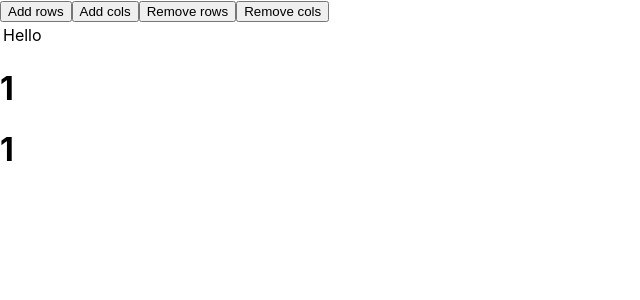
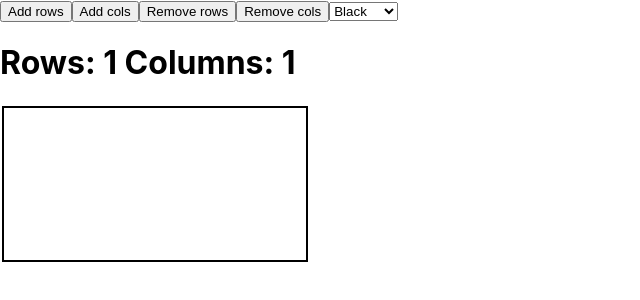
Before and after one commit to Eli-BH/tpp_Dom3_Asg8, a React (Create React App) app: page / in a window 1280 px wide. Shown: the top 300 px of the page, without its empty margins (0-640 px from the left). Built offline with nearby package versions, Linux system fonts and the light colour scheme.

Commit message:
added bg color Selector

```diff
--- a/src/App.css
+++ b/src/App.css
@@ -2,37 +2,8 @@
   text-align: center;
 }
 
-.App-logo {
-  height: 40vmin;
-  pointer-events: none;
+td, tr{
+  border: black solid 2px;
+  width: 300px;
+  height: 150px;
 }
-
-@media (prefers-reduced-motion: no-preference) {
-  .App-logo {
-    animation: App-logo-spin infinite 20s linear;
-  }
-}
-
-.App-header {
-  background-color: #282c34;
-  min-height: 100vh;
-  display: flex;
-  flex-direction: column;
-  align-items: center;
-  justify-content: center;
-  font-size: calc(10px + 2vmin);
-  color: white;
-}
-
-.App-link {
-  color: #61dafb;
-}
-
-@keyframes App-logo-spin {
-  from {
-    transform: rotate(0deg);
-  }
-  to {
-    transform: rotate(360deg);
-  }
-}
--- a/src/App.js
+++ b/src/App.js
@@ -12,7 +12,10 @@ class App extends React.Component{
       currColor: '',
       tableRow: 1,
       tableCol: 1,
+      bgColor: ''
     }
+    //handelers to add and remove rows and columns
+
     this.handleRows = this.handleRows.bind(this);
     this.handleCols = this.handleCols.bind(this);
     this.handleDecRows = this.handleDecRows.bind(this);
@@ -44,6 +47,12 @@ class App extends React.Component{
     );
   }
 
+  colorSelect = (event) =>{
+    this.setState(
+      {bgColor: event.target.value}
+    );
+  }
+
 
 
 
@@ -51,8 +60,10 @@ class App extends React.Component{
 
     const rows = [];
      for(let i = 0; i < this.state.tableRow; i++){
-       rows.push(<Rows colAmt = {this.state.tableCol}/>)
+       rows.push(<Rows colAmt = {this.state.tableCol} bgColor={this.bgColor}/>)
      }
+
+     console.log(this.state.bgColor);
 
     return(
       <div>
@@ -60,11 +71,23 @@ class App extends React.Component{
         <button onClick={() => this.handleCols()}>Add cols</button>
         <button onClick={() => this.handleDecRows()}>Remove rows</button>
         <button onClick={() => this.handleDecCols()}>Remove cols</button>
+        <select onChange = {this.colorSelect}>
+           <option value='black'>Black</option>
+           <option value='brown'>Brown</option>
+           <option value='red'>Red</option>
+           <option value='orange'>Orange</option>
+           <option value='yellow'>Yellow</option>
+           <option value='green'>Green</option>
+           <option value='blue'>Blue</option>
+           <option value='purple'>Purple</option>
+           <option value='grey'>Grey</option>
+           <option value='fuschia'>Fuschia</option>
+        </select>
+        <h1>Rows: {this.state.tableRow} Columns: {this.state.tableCol}</h1>
         <table>
           {rows}
         </table>
-        <h1>{this.state.tableRow}</h1>
-        <h1>{this.state.tableCol}</h1>
+
       </div>
     )
   }
--- a/src/components/Rows.js
+++ b/src/components/Rows.js
@@ -4,11 +4,14 @@ import TableCell from './TableCell.js';
 
 
 
-
+//rows function takes the state of from app and
+//creates an array of <tableCell> which is the columns (row additions - horizontal)
+//and returns copies the vertical columns of the horizontal lines
+//props are the ammoint of rows (horizontal elements)
 const Rows = (props) =>{
     let cols = [];
     for(let i = 0; i < props.colAmt; i++){
-        cols.push(<TableCell/>)
+        cols.push(<TableCell bgColor = {props.bgColor}/>)
     }
 
     return (
--- a/src/components/TableCell.js
+++ b/src/components/TableCell.js
@@ -1,8 +1,8 @@
 import React from 'react';
 
-
+//Table cell acts as the columns (row additions - horizontal)
 const  TableCell = () =>{
-    return <td>Hello</td>
+    return <td></td>
 }
 
 export default TableCell;
```
